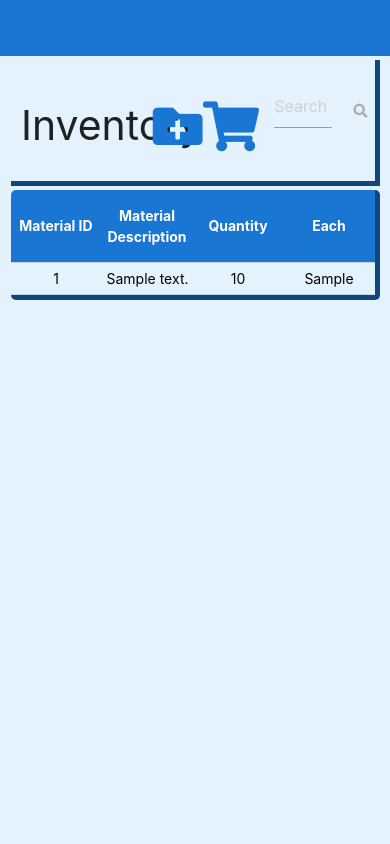
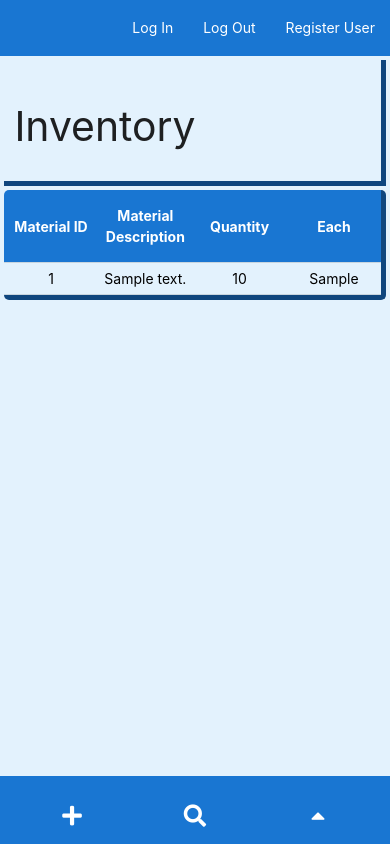
Before and after one commit to mparkcode/test-thia, a Flask app: page / in a window 390 px wide. Run offline with Flask 2, Linux system fonts and the light colour scheme; a database or web service that is not in the repository returns one stand-in record (values such as "Sample title"); some libraries are stand-ins or nearby versions.

Commit message:
Added footer menu for mobile version with toggle action

```diff
--- a/static/css/style.css
+++ b/static/css/style.css
@@ -52,6 +52,40 @@ nav{
     padding: 0;
 }
 
+.mobilepanel {
+  overflow: hidden;
+  position: fixed;
+  bottom: 0;
+  width: 100%;
+  height: 8vh;
+  background-color: #1976d2;
+}
+
+.mobilepanel-plus{
+    overflow: hidden;
+    position: fixed;
+    bottom: 8vh;
+    width: 100%;
+    height: 4vh;
+    background-color: #1976d2;
+}
+
+.mobilepanel-plus a{
+    color: white;
+}
+
+#mobilepanel-plus-inventory{
+    visibility: hidden;
+}
+
+.mobilepanel .s4{
+    margin-top: 1.5vh;
+}
+
+.mobilepanel i{
+    color: white;
+    font-size: 1.6rem;
+}
 
 .full-height {
   height: 100%;
@@ -74,7 +108,7 @@ nav{
 }
 
 .tabrow{
-    margin: 1% auto !important;
+    margin: 1% !important;
     height: 15vh !important;
     border-bottom: outset 5px;
     border-right: outset 5px;
@@ -111,6 +145,7 @@ nav{
 }
 
 .contentrow{
+    margin: 1% !important;
     max-height: 60vh;
     position: relative !important;
     overflow-y: auto;
--- a/static/js/script.js
+++ b/static/js/script.js
@@ -12,4 +12,13 @@ $(document).ready(function(){
         $('#purchases').css("visibility", "visible");
     })
 
+    $('#plus-inventory').mouseenter(function(){
+        $('#mobilepanel-plus-inventory').css("visibility", "visible");
+    })
+
+    $('#plus-inventory').mouseleave(function(){
+        $('#mobilepanel-plus-inventory').css("visibility", "hidden");
+    })
+
+
   });
--- a/templates/base.html
+++ b/templates/base.html
@@ -46,7 +46,7 @@
         <div class="col s12 m10 blue lighten-5 full-height m-0 p-0">
             <nav class="blue darken-2">
                 <div>
-                    <ul class="right hide-on-small-and-down">
+                    <ul class="right">
                         <li><a href="#">Log In</a></li>
                         <li><a href="#">Log Out</a></li>
                         <li><a href="#">Register User</a></li>
@@ -54,13 +54,14 @@
                 </div>
             </nav>
             <div class="row m-0">
-                <div class="col center s12">
+                <div class="col center s12 m-0 p-0">
                     {% block content %}
                     {% endblock %}
                 </div>
-                <div class="col l2 hide-on-small-and-down"></div>
             </div>
         </div>
+
+
     </div>
 
     <script src="https://code.jquery.com/jquery-3.5.1.min.js" integrity="sha256-9/aliU8dGd2tb6OSsuzixeV4y/faTqgFtohetphbbj0=" crossorigin="anonymous"></script>
--- a/templates/inventory.html
+++ b/templates/inventory.html
@@ -1,10 +1,10 @@
 {% extends "base.html" %}
 {% block content %}
     <div class="row tabrow valign-wrapper">
-        <div class="col s4">
+        <div class="col s12 m4">
             <h3 class="left-align">Inventory</h3>
         </div>
-        <div class="col s4 left-align">
+        <div class="col s4 left-align hide-on-small-and-down">
             <div class="col s6">
                 <a class="modal-trigger tooltipped" data-position="top" data-tooltip="Register Material" href="#rgst-mat">
                     <h2 class="fas fa-folder-plus"></h2>
@@ -16,7 +16,7 @@
                 </a>
             </div>
         </div>
-        <div class="col s4">
+        <div class="col s4 hide-on-small-and-down">
             <form>
                 <div class="row">
                     <div class="col s12 valign-wrapper">
@@ -112,4 +112,20 @@
         </div>
     </div>
 
+    <div class="row mobilepanel-plus hide-on-med-and-up valign-wrapper m-0 center" id="mobilepanel-plus-inventory">
+            <div class="col s12">
+                <div class="col s6"><a class="modal-trigger" href="#rgst-mat">New Material</a></div>
+                <div class="col s6"><a href="#">Purchase</a></div>
+            </div>
+        </div>
+
+    <div class="row mobilepanel hide-on-med-and-up valign-wrapper m-0 center">
+        <div class="col s12">
+            <div class="col s4"><a><i class="fas fa-plus" id="plus-inventory"></i></a></div>
+            <div class="col s4"><a href="#"><i class="fas fa-search"></i></a></div>
+            <div class="col s4"><a href="#"><i class="fas fa-caret-up"></i></a></div>
+        </div>
+
+    </div>
+
 {% endblock %}
```
